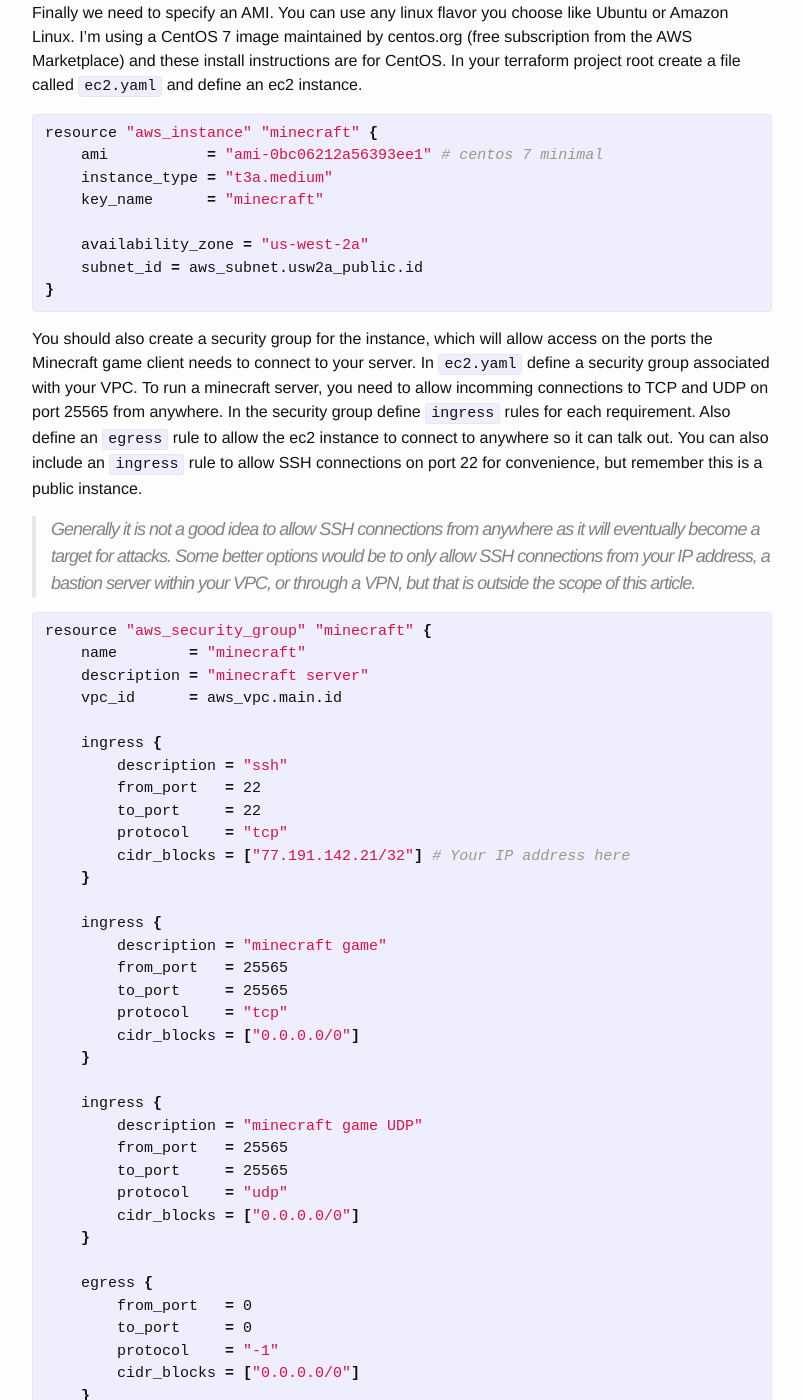
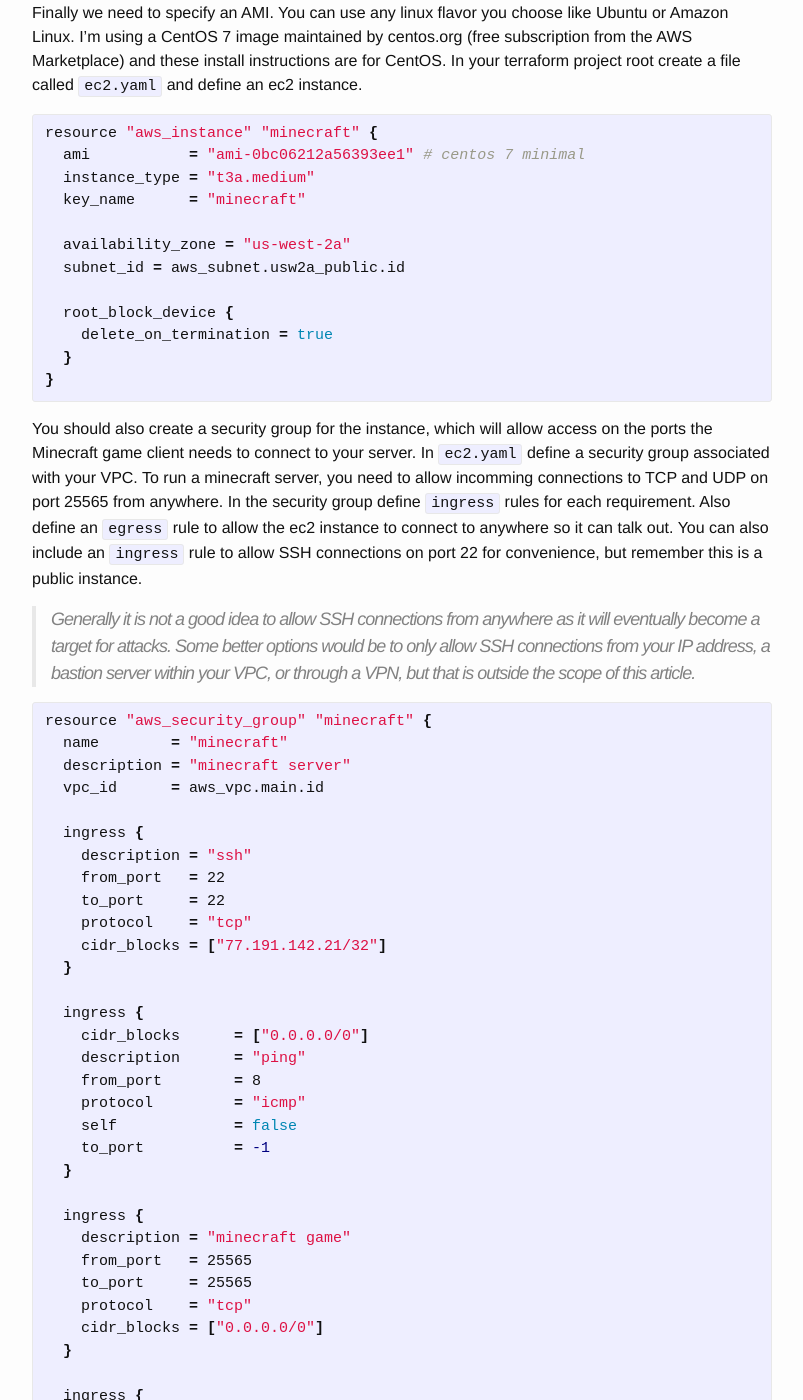
Before and after one commit to pdizz/pdizz.github.io, a Jekyll site: the page built from _posts/2020-09-22-terraforming-minecraft-02.markdown, in a window 1280 px wide and 1400 px high, scrolled down 2568 px. Shown: the whole window, without its empty margins (238-1041 px from the left). Built offline with Jekyll 4.4.1, drawn with Linux system fonts in a browser that asks for light colours; some of the changed text lies outside the part shown.

```diff
--- a/_posts/2020-09-22-terraforming-minecraft-02.markdown
+++ b/_posts/2020-09-22-terraforming-minecraft-02.markdown
@@ -106,12 +106,16 @@ Finally we need to specify an AMI. You can use any linux flavor you choose like
 
 {% highlight shell %}
 resource "aws_instance" "minecraft" {
-    ami           = "ami-0bc06212a56393ee1" # centos 7 minimal
-    instance_type = "t3a.medium"
-    key_name      = "minecraft"
+  ami           = "ami-0bc06212a56393ee1" # centos 7 minimal
+  instance_type = "t3a.medium"
+  key_name      = "minecraft"
 
-    availability_zone = "us-west-2a"
-    subnet_id = aws_subnet.usw2a_public.id
+  availability_zone = "us-west-2a"
+  subnet_id = aws_subnet.usw2a_public.id
+
+  root_block_device {
+    delete_on_termination = true
+  }
 }
 {% endhighlight %}
 
@@ -121,40 +125,49 @@ You should also create a security group for the instance, which will allow acces
 
 {% highlight shell %}
 resource "aws_security_group" "minecraft" {
-    name        = "minecraft"
-    description = "minecraft server"
-    vpc_id      = aws_vpc.main.id
+  name        = "minecraft"
+  description = "minecraft server"
+  vpc_id      = aws_vpc.main.id
 
-    ingress {
-        description = "ssh"
-        from_port   = 22
-        to_port     = 22
-        protocol    = "tcp"
-        cidr_blocks = ["77.191.142.21/32"] # Your IP address here
-    }
+  ingress {
+    description = "ssh"
+    from_port   = 22
+    to_port     = 22
+    protocol    = "tcp"
+    cidr_blocks = ["77.191.142.21/32"]
+  }
 
-    ingress {
-        description = "minecraft game"
-        from_port   = 25565
-        to_port     = 25565
-        protocol    = "tcp"
-        cidr_blocks = ["0.0.0.0/0"]
-    }
+  ingress {
+    cidr_blocks      = ["0.0.0.0/0"]
+    description      = "ping"
+    from_port        = 8
+    protocol         = "icmp"
+    self             = false
+    to_port          = -1
+  }
 
-    ingress {
-        description = "minecraft game UDP"
-        from_port   = 25565
-        to_port     = 25565
-        protocol    = "udp"
-        cidr_blocks = ["0.0.0.0/0"]
-    }
+  ingress {
+    description = "minecraft game"
+    from_port   = 25565
+    to_port     = 25565
+    protocol    = "tcp"
+    cidr_blocks = ["0.0.0.0/0"]
+  }
 
-    egress {
-        from_port   = 0
-        to_port     = 0
-        protocol    = "-1"
-        cidr_blocks = ["0.0.0.0/0"]
-    }
+  ingress {
+    description = "minecraft game UDP"
+    from_port   = 25565
+    to_port     = 25565
+    protocol    = "udp"
+    cidr_blocks = ["0.0.0.0/0"]
+  }
+
+  egress {
+    from_port   = 0
+    to_port     = 0
+    protocol    = "-1"
+    cidr_blocks = ["0.0.0.0/0"]
+  }
 }
 {% endhighlight %}
 
@@ -162,14 +175,18 @@ Now associate the security group in your ec2 instance resource.
 
 {% highlight shell %}
 resource "aws_instance" "minecraft" {
-    ami           = "ami-0bc06212a56393ee1" # centos 7 minimal
-    instance_type = "t3a.medium"
-    key_name      = "minecraft"
+  ami           = "ami-0bc06212a56393ee1" # centos 7 minimal
+  instance_type = "t3a.medium"
+  key_name      = "minecraft"
 
-    vpc_security_group_ids = [aws_security_group.minecraft.id]
+  vpc_security_group_ids = [aws_security_group.minecraft.id]
 
-    availability_zone = "us-west-2a"
-    subnet_id = aws_subnet.usw2a_public.id
+  availability_zone = "us-west-2a"
+  subnet_id = aws_subnet.usw2a_public.id
+
+  root_block_device {
+      delete_on_termination = true
+  }
 }
 {% endhighlight %}
 
@@ -177,24 +194,28 @@ Once the instance is running, we could log in and run the commands to install Mi
 
 {% highlight shell %}
 resource "aws_instance" "minecraft" {
-    ami           = "ami-0bc06212a56393ee1" # centos 7 minimal
-    instance_type = "t3a.medium"
-    key_name      = "minecraft"
+  ami           = "ami-0bc06212a56393ee1" # centos 7 minimal
+  instance_type = "t3a.medium"
+  key_name      = "minecraft"
 
-    vpc_security_group_ids = [aws_security_group.minecraft.id]
+  vpc_security_group_ids = [aws_security_group.minecraft.id]
 
-    availability_zone = "us-west-2a"
-    subnet_id = aws_subnet.usw2a_public.id
+  availability_zone = "us-west-2a"
+  subnet_id = aws_subnet.usw2a_public.id
 
-    user_data = <<-EOF
-        #!/bin/bash
-        yum -y install java
-        useradd --shell /bin/false --home-dir /opt/minecraft minecraft
-        yum -y install wget
-        wget -qO /opt/minecraft/server.jar https://launcher.mojang.com/v1/objects/f02f4473dbf152c23d7d484952121db0b36698cb/server.jar
-        echo "eula=true" > /opt/minecraft/eula.txt
-        cd /opt/minecraft && nohup /usr/bin/java -Xms2048M -Xmx2048M -XX:+UseG1GC -jar server.jar nogui &
-        EOF
+  root_block_device {
+    delete_on_termination = true
+  }
+
+  user_data = <<-EOF
+    #!/bin/bash
+    yum -y install java
+    useradd --shell /bin/false --home-dir /opt/minecraft minecraft
+    yum -y install wget
+    wget -qO /opt/minecraft/server.jar https://launcher.mojang.com/v1/objects/f02f4473dbf152c23d7d484952121db0b36698cb/server.jar
+    echo "eula=true" > /opt/minecraft/eula.txt
+    cd /opt/minecraft && nohup /usr/bin/java -Xms2048M -Xmx2048M -XX:+UseG1GC -jar server.jar nogui &
+    EOF
 }
 {% endhighlight %}
 
@@ -220,8 +241,8 @@ To give our Minecraft server a static IP address, we can give it an Elastic IP,
 
 {% highlight shell %}
 resource "aws_eip" "minecraft" {
-    instance = aws_instance.minecraft.id
-    vpc      = true
+  instance = aws_instance.minecraft.id
+  vpc      = true
 }
 {% endhighlight %}
 
@@ -229,10 +250,10 @@ Finally, if you're already managing your domain in Route53, define a Route53 rec
 
 {% highlight shell %}
 resource "aws_route53_record" "pdizz_minecraft" {
-    zone_id = "ZJO2WR3LOVAR9D"
-    name    = "minecraft.pdizz.com"
-    type    = "A"
-    ttl     = "300"
-    records = [aws_eip.minecraft.public_ip]
+  zone_id = "ZJO2WR3LOVAR9D"
+  name    = "minecraft.pdizz.com"
+  type    = "A"
+  ttl     = "300"
+  records = [aws_eip.minecraft.public_ip]
 }
 {% endhighlight %}
```
Also changed, not shown: other parts of _posts/2020-09-22-terraforming-minecraft-02.markdown (+22 -22 lines), _posts/2020-12-22-terraforming-minecraft-06.markdown (added, +343 -0 lines).
